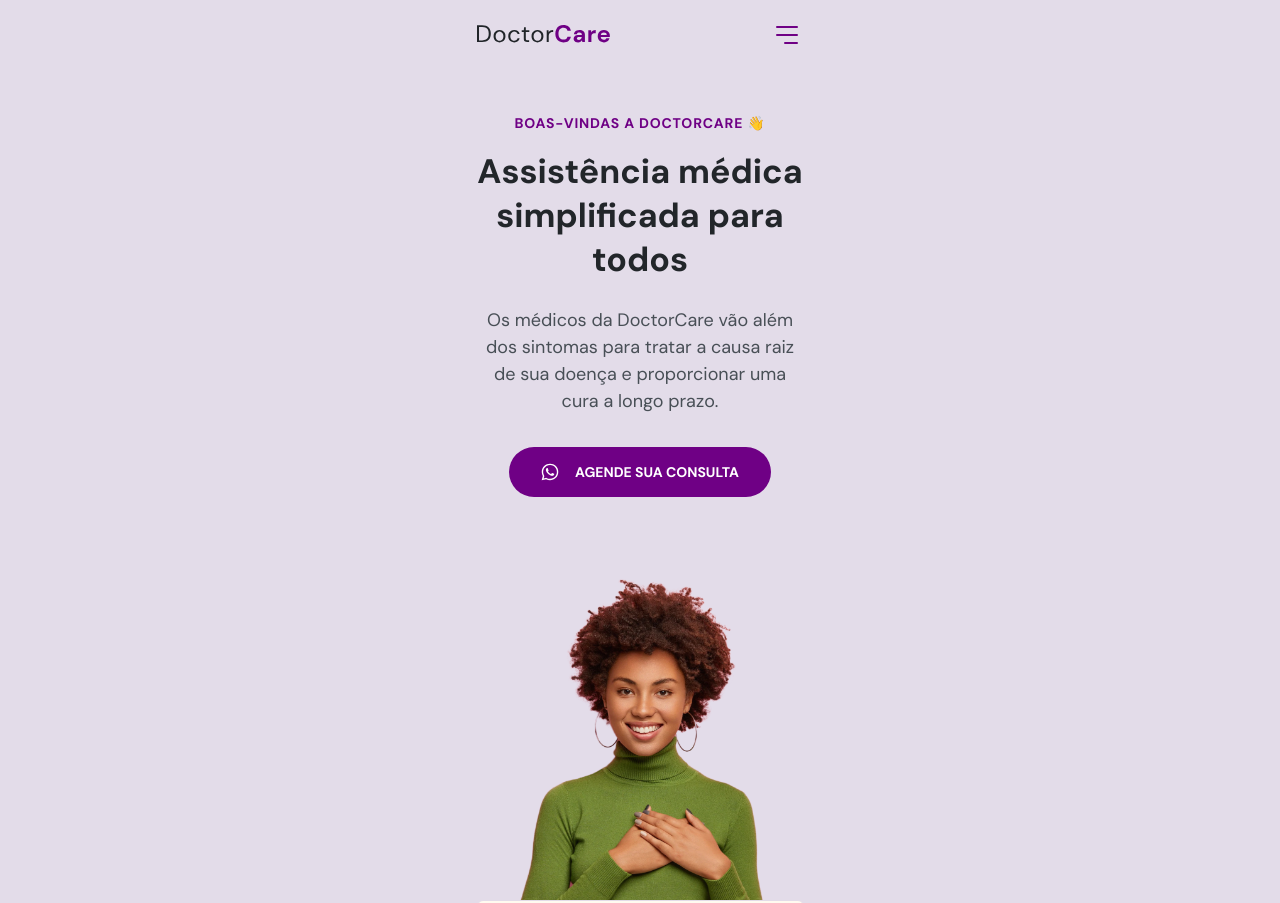
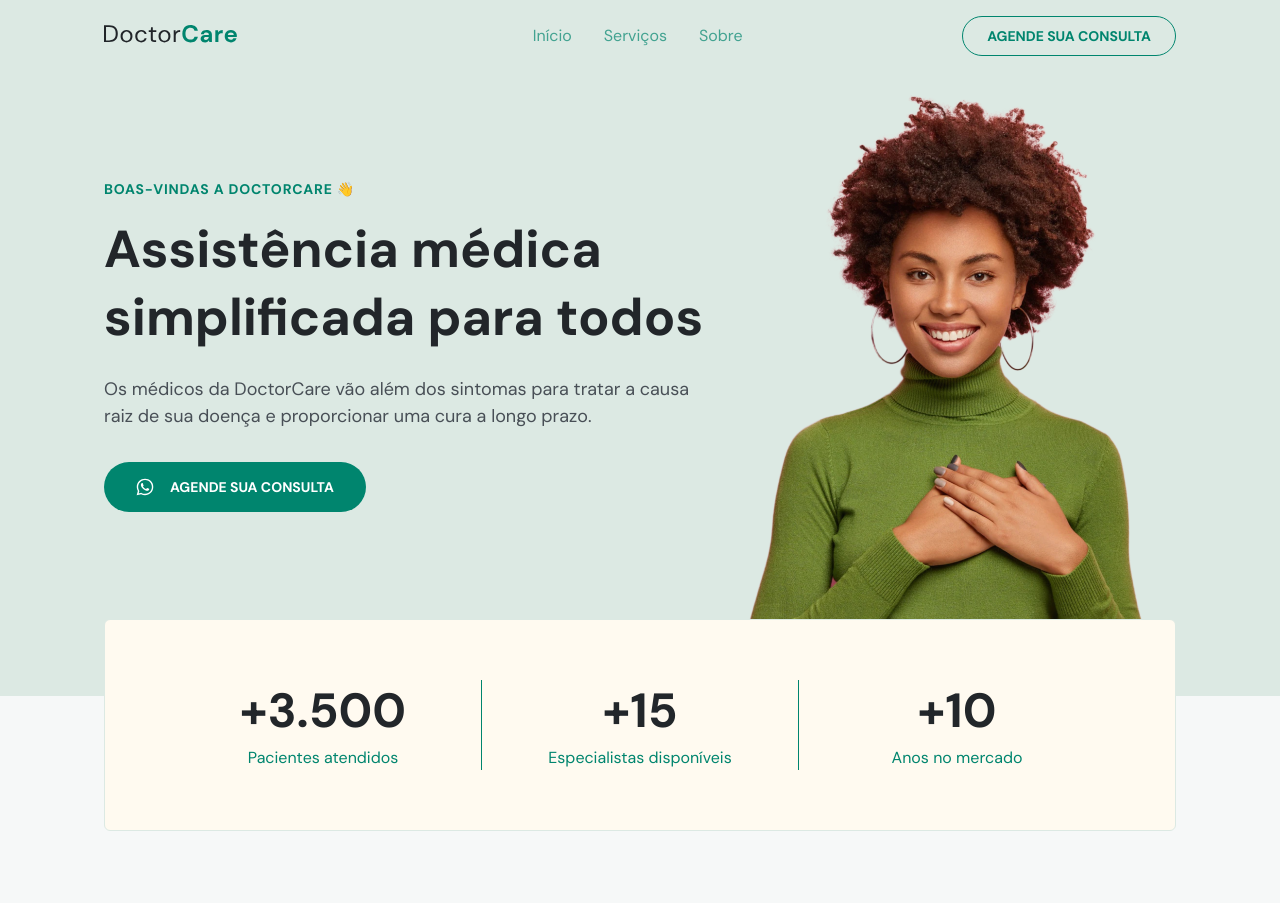
Before and after one commit to gabrielmmendes/DoctorCare, a plain HTML site: page index.html in a window 1280 px wide. Shown: the top 903 px of the page. Drawn offline with nearby package versions, Linux system fonts and the light colour scheme.

Commit message:
implementação do layout para desktop

```diff
--- a/index.html
+++ b/index.html
@@ -77,7 +77,9 @@
             <li><a onclick="closeMenu()" href="#about">Sobre</a></li>
           </ul>
 
-          <a class="button" onclick="closeMenu()" href="#contact">Agende sua consulta</a>
+          <a class="button" onclick="closeMenu()" href="#contact"
+            >Agende sua consulta</a
+          >
 
           <ul class="social-links">
             <li>
@@ -224,10 +226,12 @@
 
     <section id="home">
       <div class="wrapper">
+        <div class="col-a">
           <header>
             <h4>BOAS-VINDAS A DOCTORCARE 👋</h4>
             <h1>Assistência médica simplificada para todos</h1>
           </header>
+
           <div class="content">
             <p>
               Os médicos da DoctorCare vão além dos sintomas para tratar a causa
@@ -248,11 +252,16 @@
               </svg>
               Agende sua consulta
             </a>
+          </div>
+        </div>
+
+        <div class="col-b">
           <img
             src="/assets/woman-wearing-sweatshirt-and-smiling.png"
             alt="Mulher negra vestindo moleton verde e sorrindo"
           />
         </div>
+
         <div class="stats">
           <div class="stat">
             <h3>+3.500</h3>
@@ -442,21 +451,26 @@
 
     <section id="about">
       <div class="wrapper">
+        <div class="col-a">
           <header>
             <h4>Sobre nós</h4>
             <h2>Entenda quem somos e por que existimos</h2>
           </header>
+
           <div class="content">
             <p>
               Eis uma questão importante na vida: “Por que existimos? Por que
               estamos neste mundo?” Bom, podemos pensar milhões de coisas como
-            resposta. Mas temos que entender que uma das coisas que faz parte da
-            nossa vida é justamente sair dessa vida melhor do que entramos. Ou
-            seja, se a gente conseguisse se desenvolver na vida e aprender
+              resposta. Mas temos que entender que uma das coisas que faz parte
+              da nossa vida é justamente sair dessa vida melhor do que entramos.
+              Ou seja, se a gente conseguisse se desenvolver na vida e aprender
               coisas novas, nos tornando pessoas mais maduras, mais inteligente,
               capazes, solidários e que saiba viver melhor os nossos valores e
               especialmente o nosso caráter, daí sim nossa vida teria sentido.
             </p>
+          </div>
+        </div>
+        <div class="col-b">
           <img
             src="/assets/happy-doctor-holding-a-clipboard-with-patients.png"
             alt="Médico segurando uma prancheta com pacientes."
@@ -467,6 +481,7 @@
 
     <section id="contact">
       <div class="wrapper">
+        <div class="col-a">
           <header>
             <h2>Entre em contato com a gente!</h2>
           </header>
@@ -525,7 +540,11 @@
               </li>
             </ul>
 
-          <a class="button" href="https://wa.me/5511987654321" target="_blank">
+            <a
+              class="button"
+              href="https://wa.me/5511987654321"
+              target="_blank"
+            >
               <svg
                 width="24"
                 height="24"
@@ -541,7 +560,9 @@
 
               Agende sua consulta
             </a>
-
+          </div>
+        </div>
+        <div class="col-b">
           <img
             src="/assets/man-looking-to-the-cellphone-and-smiling.png"
             alt="Homem olhando pro celular e sorrindo."
@@ -552,6 +573,7 @@
 
     <footer>
       <div class="wrapper">
+        <div class="col-a">
           <a class="logo" href="#home">
             <svg
               width="133"
@@ -607,7 +629,8 @@
             ©2022 DoctorCare. <br />
             Todos os direitos reservados.
           </p>
-
+        </div>
+        <div class="col-b">
           <ul class="social-links">
             <li>
               <a target="_blank" href="https://instagram.com">
@@ -689,6 +712,7 @@
             </li>
           </ul>
         </div>
+      </div>
     </footer>
 
     <a id="backToTopButton" href="#home"
--- a/style.css
+++ b/style.css
@@ -6,13 +6,14 @@
 }
 
 :root {
-  --hue: 290;
+  --hue: 170;
   --primary-color: hsla(var(--hue), 100%, 26%, 1);
   --headline: hsla(210, 11%, 15%, 1);
   --paragraph: hsla(210, 9%, 31%, 1);
 
   --brand-beige: hsla(39, 100%, 97%, 1);
   --brand-light: hsla(calc(var(--hue) - 22), 23%, 89%, 1);
+  --brand-light-2: hsla(calc(var(--hue) + 10), 23%, 89%, 1);
   --brand-dark: hsla(var(--hue), 100%, 14%, 1);
 
   --bg-light: hsla(180, 14%, 97%, 1);
@@ -44,7 +45,7 @@ body {
 }
 
 .wrapper {
-  width: 37.5rem;
+  width: min(50rem, 100%);
   margin-inline: auto;
   padding-inline: 2.4rem;
 }
@@ -186,6 +187,11 @@ nav button {
   cursor: pointer;
 }
 
+nav .menu,
+nav .close-menu {
+  position: fixed;
+}
+
 /*=== MENU-EXPANDED ===================================*/
 body.menu-expanded {
   overflow: hidden;
@@ -213,7 +219,6 @@ body.menu-expanded .close-menu {
 }
 
 body.menu-expanded .menu {
-  position: fixed;
   top: 0;
   left: 0;
   background: var(--primary-color);
@@ -286,13 +291,14 @@ body.menu-expanded button path {
 
 /*=== #HOME ===================================*/
 #home {
+  padding-block: 0;
   padding-top: calc(4.1rem + var(--nav-height));
 }
 
 #home::before {
   content: '';
   width: 100%;
-  height: calc(108rem + var(--nav-height));
+  height: calc(76% + var(--nav-height));
   background-color: var(--brand-light);
   display: block;
 
@@ -323,7 +329,7 @@ body.menu-expanded button path {
 }
 
 #home .stats {
-  width: 32.7rem;
+  width: 100%;
   padding-block: 4rem;
   margin-inline: auto;
 
@@ -468,3 +474,269 @@ footer .social-links {
   visibility: visible;
   transform: translateY(0);
 }
+
+/*=== RESPONSIVE ===================================*/
+
+@media (min-width: 1024px) {
+  /*=== GERAL ===================================*/
+  body {
+    overflow: auto;
+  }
+
+  .wrapper {
+    width: min(112rem, 100%);
+    display: grid;
+  }
+
+  section {
+    padding-block: 16rem;
+  }
+
+  section header h2 {
+    font-size: 4rem;
+    line-height: 5.2rem;
+  }
+
+  .col-a {
+    grid-area: A;
+  }
+
+  .col-b {
+    grid-area: B;
+  }
+
+  /*=== NAVIGATION ===================================*/
+
+  /* reset */
+  nav#navigation .wrapper * {
+    margin: 0;
+    padding: 0;
+    visibility: initial;
+    display: initial;
+    opacity: initial;
+    flex-direction: initial;
+    position: initial;
+    font-size: initial;
+    font-weight: initial;
+    transform: initial;
+    color: initial;
+    background-color: initial;
+    filter: initial;
+  }
+
+  nav#navigation .social-links,
+  nav#navigation .open-menu,
+  nav#navigation .close-menu {
+    display: none;
+  }
+
+  nav#navigation .menu {
+    display: flex;
+    align-items: center;
+    justify-content: space-between;
+    width: 60%;
+  }
+
+  nav#navigation .menu ul:nth-child(1) {
+    display: flex;
+    gap: 3.2rem;
+  }
+
+  nav#navigation .menu ul li a {
+    color: var(--primary-color);
+    opacity: 0.7;
+  }
+
+  nav#navigation .menu a.button {
+    display: flex;
+    justify-content: center;
+    align-items: center;
+    padding: 1rem 2.4rem;
+
+    border: 1px solid var(--primary-color);
+    border-radius: 4rem;
+
+    color: var(--primary-color);
+
+    font-weight: 700;
+    font-size: 1.4rem;
+    line-height: 1.8rem;
+    text-transform: uppercase;
+  }
+
+  nav#navigation .menu a.button:hover {
+    background-color: var(--primary-color);
+    border: none;
+    color: white;
+  }
+
+  nav#navigation.scroll .menu ul li a {
+    color: var(--brand-light-2);
+    opacity: 0.6;
+  }
+
+  nav#navigation.scroll .menu a.button {
+    border-color: white;
+    color: white;
+  }
+
+  nav#navigation .menu li a {
+    transition: opacity 400ms;
+  }
+
+  nav#navigation .menu li a:hover {
+    opacity: 1;
+    font-weight: 700;
+  }
+
+  nav#navigation.scroll .menu li a:hover {
+    opacity: 1;
+  }
+
+  nav#navigation .menu li a::after {
+    content: '';
+    width: 0%;
+    height: 2px;
+    background-color: var(--primary-color);
+
+    position: relative;
+    bottom: -2rem;
+    left: -0.5rem;
+
+    display: block;
+
+    transition: width 200ms;
+  }
+
+  nav#navigation.scroll .menu li a::after {
+    background-color: white;
+  }
+
+  nav#navigation .menu li a:hover::after {
+    width: 100%;
+    padding-inline: 0.6rem;
+  }
+
+  nav#navigation.scroll .menu .button:hover {
+    background-color: var(--primary-color);
+    filter: brightness(1.3);
+    border: none;
+  }
+
+  /*=== HOME ===================================*/
+  #home::before {
+    height: calc(96% - var(--nav-height));
+  }
+
+  #home {
+    padding-top: var(--nav-height);
+  }
+
+  #home .wrapper {
+    grid-template-columns: 60.5rem 1fr;
+    grid-template-areas:
+      'A B'
+      'C C';
+  }
+
+  #home .col-a {
+    text-align: left;
+    align-self: center;
+  }
+
+  #home h1 {
+    font-size: 5.2rem;
+  }
+
+  #home .content p {
+    font-size: 1.8rem;
+  }
+
+  #home .stats {
+    grid-area: C;
+
+    flex-direction: row;
+    padding: 6rem;
+    gap: 0;
+  }
+
+  #home .stats .stat + .stat {
+    border-left: 1px solid var(--primary-color);
+  }
+
+  #home .stats .stat {
+    flex: 1;
+  }
+
+  #home .button {
+    margin: 0;
+  }
+
+  #home img {
+    width: 42rem;
+  }
+
+  /*=== SERVICES ===================================*/
+  #services h2 {
+    width: 47rem;
+    margin-inline: auto;
+  }
+
+  #services .cards {
+    flex-direction: row;
+    flex-wrap: wrap;
+    gap: 4rem;
+  }
+
+  #services .card {
+    width: 30%;
+  }
+
+  /*=== ABOUT ===================================*/
+  #about .wrapper {
+    grid-template-columns: 48rem 1fr;
+    grid-template-areas: 'B A';
+    gap: 6.7rem;
+  }
+
+  #about .col-a {
+    align-self: center;
+  }
+
+  #about .content p {
+    margin-bottom: 0;
+  }
+
+  /*=== CONTACT ===================================*/
+  #contact .wrapper {
+    grid-template-columns: 1fr 57.5rem;
+    grid-template-areas: 'A B';
+  }
+
+  #contact h2 {
+    width: 40.4rem;
+  }
+
+  /*=== FOOTER ===================================*/
+  footer {
+    padding-block: 8rem;
+  }
+
+  footer .wrapper {
+    grid-template-columns: 1fr 1fr;
+    grid-template-areas: 'A B';
+  }
+
+  footer .col-a {
+    align-self: center;
+  }
+
+  footer .col-b {
+    align-self: center;
+    justify-self: flex-end;
+  }
+
+  footer p {
+    margin-bottom: 0;
+  }
+}
```
Lines whose indentation alone changed are shown as unchanged.
